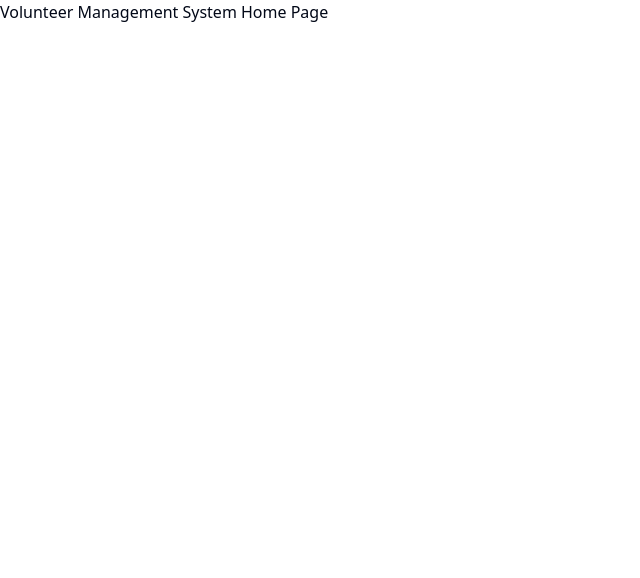
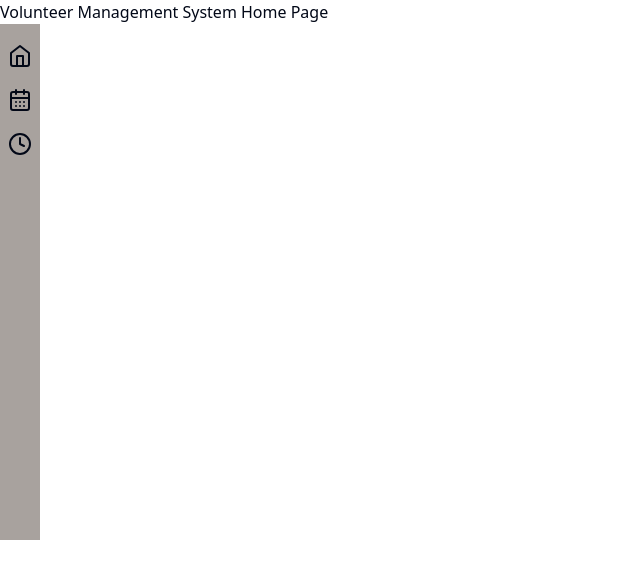
Before and after one commit to hack4impact-calpoly/general-volunteer-management-system, a Next.js app: page / in a window 1280 px wide. Shown: the top 578 px of the page, without its empty margins (0-640 px from the left). Built offline with nearby package versions, Linux system fonts and the light colour scheme.

Commit message:
Created Vertical Navbar Component

```diff
--- a/src/app/components/Navbar.tsx
+++ b/src/app/components/Navbar.tsx
@@ -1,5 +1,5 @@
 //import Link from "next/link";
-import Link from "../../../node_modules/next/link";
+import Link from "next/link";
 
 export default function Navbar() {
   return (
--- /dev/null
+++ b/src/app/components/vertical_navbar.tsx
@@ -0,0 +1,15 @@
+import * as React from "react";
+import { Home, CalendarDays, Clock }  from "lucide-react";
+import Link from "next/link";
+
+export default function Vertical_Navbar_Component() {
+  return (
+    <>
+    <ul className="m-0 h-max p-0 pb-96 w-10 bg-stone-400">
+      <li className="block pt-5 pl-2"><Link href="/"><Home></Home></Link></li>
+      <li className="block pt-5 pl-2"><Link href="/pages/calendar"><CalendarDays></CalendarDays></Link></li>
+      <li className="block pt-5 pl-2"><Link href="/pages/dashboard"><Clock></Clock></Link></li>
+    </ul>
+  </>
+  );
+}
--- a/src/app/page.tsx
+++ b/src/app/page.tsx
@@ -1,9 +1,11 @@
 import Navbar from "@components/Navbar";
+import Vertical_Navbar_Component from "@components/vertical_navbar";
 
 export default function Home() {
   return (
     <main>
       <h1>Volunteer Management System Home Page</h1>
+      <Vertical_Navbar_Component></Vertical_Navbar_Component>
     </main>
   );
 }
```
